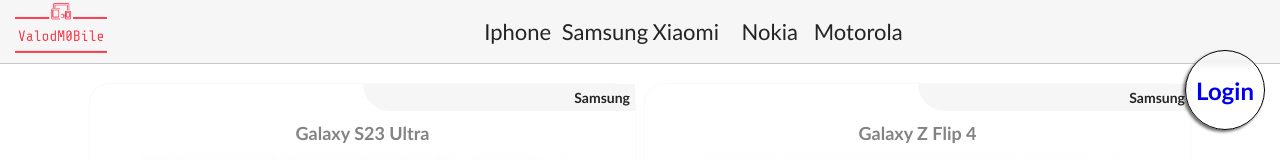
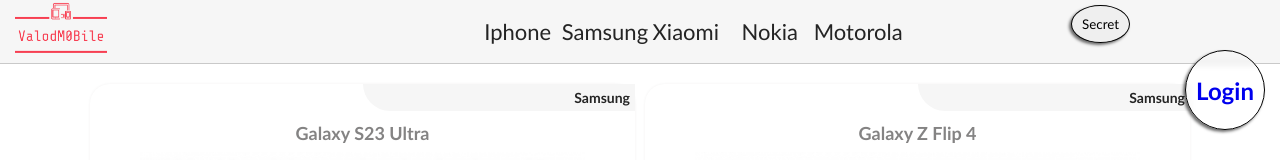
Before and after one commit to innaaznauryan/mobilestore, a React (Vite) app: page / in a window 1280 px wide. Shown: the top 160 px of the page. Built offline with nearby package versions, Linux system fonts and the light colour scheme.

Commit message:
loggedIn was added in localStorage

```diff
--- a/src/App.jsx
+++ b/src/App.jsx
@@ -8,6 +8,7 @@
 import PhoneInfo from './components/PhoneInfo'
 import PhonePics from './components/PhonePics'
 import Error from './components/Error'
+import Secret from './components/Secret'
 
 
 
@@ -29,8 +30,10 @@
         <Route index element={<PhoneInfo/>}/>
         <Route path='pics' element={<PhonePics/>}/>
 
+
       </Route>
     <Route path='login' element={<Login/>}></Route>
+    <Route path='secret' element={<Secret/>} />
 
   </Route>
 <Route path='*' element={<Error/>} />
--- a/src/Routes/MainLayout.jsx
+++ b/src/Routes/MainLayout.jsx
@@ -33,7 +33,9 @@
           <NavLink className={({isActive})=> isActive? "active" : ""} to="/phone3">Motorola</NavLink>
         </li>
         </ul>
+        <Link to="/secret"><button>Secret</button></Link>
     </nav>
+
     <Outlet/>
 </>
   )
--- a/src/Routes/mainLayout.style.scss
+++ b/src/Routes/mainLayout.style.scss
@@ -55,3 +55,19 @@
     backdrop-filter: blur(3px);
     box-shadow: -2px 2px 3px 0 rgba(0, 0, 0, 0.564);
 }
+
+button{
+    position: absolute;
+    padding: 10px;
+    border-radius: 50%;
+    border: 1px solid black;
+    top: 5px;
+    right: 150px;
+    display: grid;
+    place-content: center;
+    z-index: 1;
+    backdrop-filter: blur(3px);
+    box-shadow: -2px 2px 3px 0 rgba(0, 0, 0, 0.564);
+    cursor: pointer;
+
+}
--- a/src/components/ContextProvider.jsx
+++ b/src/components/ContextProvider.jsx
@@ -17,7 +17,7 @@
 export const Context = createContext(initialState)
 
 const reducer = (state, {type, payload}) => {
-    console.log(state)
+
     switch(type) {
         case "loginError":
             return {...state,
--- a/src/components/Login.jsx
+++ b/src/components/Login.jsx
@@ -10,14 +10,15 @@
 const Login = () => {
 
   const [state, dispatch] = useContext(Context)
+
   const navigate = useNavigate()
   const formRef = useRef()
 
 
   const submitLogin = ({email, password}, {resetForm}) => {
     const data = []
-    console.log(data)
-    const Context = createContext(data)
+
+
     for (let i = 0; i < localStorage.length; i++) {
       const key = localStorage.key(i)
       const value = localStorage.getItem(key)
@@ -38,18 +39,16 @@
       else {
         dispatch({type: "loginError", payload: "Wrong email or password"})
         formRef.current.reset()
-        return <RedirectHome/>
+
       }
     })
 
-
+  localStorage.setItem("loggedIn", state.loggedIn)
   }
 
   return (
   <>
-  <Context.Provider value={Context}>
-  <RedirectHome/>
-  </Context.Provider>
+
     <Formik
     initialValues={{email: "", password: ""}}
     onSubmit={submitLogin}>
--- /dev/null
+++ b/src/components/Secret.jsx
@@ -0,0 +1,17 @@
+import React, {useContext} from 'react'
+import  RedirectHome  from './RedirectHome'
+
+
+
+const Secret = () => {
+
+    if(localStorage.getItem("loggedIn") != "true"){
+        return <RedirectHome/>
+
+    } else {
+        return <div>Secret</div>
+    }
+
+}
+
+export default Secret
```
